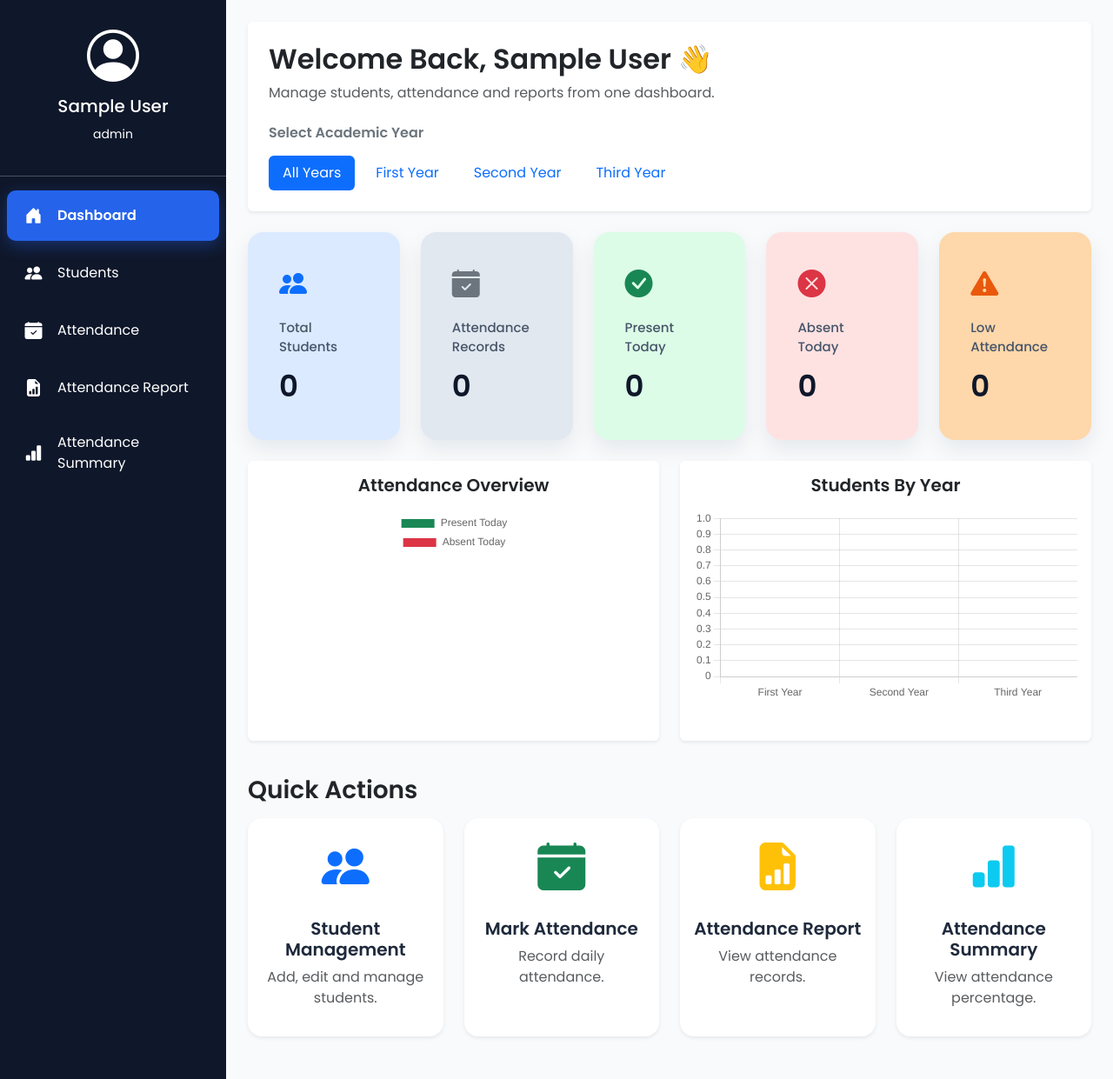
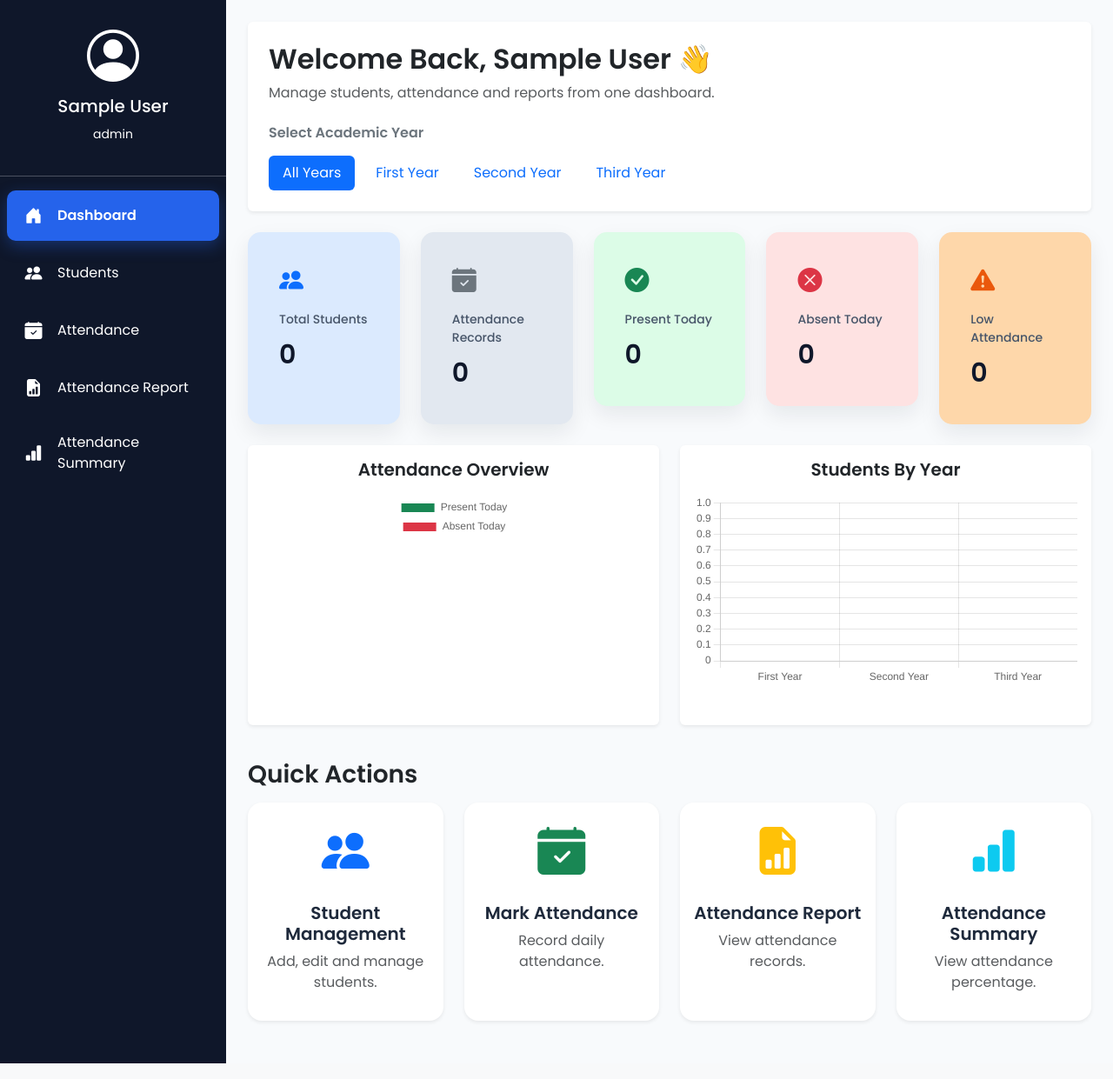
Before and after one commit to Rohit-Ibrampure-coder/-College-Students-Attendance-System, a Flask app: page /dashboard in a window 1280 px wide. Shown: the part 54-1295 px from the top of the page at 87% size. Run offline with Flask 3, Linux system fonts and the light colour scheme; the visitor is signed in with stand-in values (Sample User, id 1); data that the repository does not hold is empty.

Commit message:
Enhance dashboard UI, responsive sidebar, academic year filters, interactive analytics cards, and attendance reporting

```diff
--- a/routes/dashboard.py
+++ b/routes/dashboard.py
@@ -128,4 +128,5 @@ def dashboard():
         second_year=second_year,
         third_year=third_year,
         selected_year=selected_year,
+        today = today
     )
--- a/templates/base.html
+++ b/templates/base.html
@@ -263,7 +263,7 @@
 
             border:none;
 
-            border-radius:18px;
+            border-radius:15px;
 
             padding:20px;
 
@@ -285,15 +285,15 @@
 
         .stat-icon{
 
-            font-size:32px;
+            font-size:28px;
 
-            margin-bottom:15px;
+            margin-bottom:12px;
 
         }
 
         .stat-title{
 
-            font-size:15px;
+            font-size:14px;
 
             font-weight:500;
 
@@ -303,7 +303,7 @@
 
         .stat-number{
 
-            font-size:34px;
+            font-size:30px;
 
             font-weight:700;
 
--- a/templates/dashboard.html
+++ b/templates/dashboard.html
@@ -92,10 +92,18 @@ Dashboard
 
 <div class="row">
 
-    <div class="col-xl col-lg-4 col-md-6 col-12 mb-4">
+   <div class="col mb-4">
 
-        <div class="card stat-card"
-            style="background:#dbeafe;">
+        <a
+            href="{{ url_for(
+                'student.students',
+                year=selected_year
+            ) }}"
+            class="text-decoration-none">
+
+            <div
+                class="card stat-card"
+                style="background:#DBEAFE;">
 
                 <div class="card-body">
 
@@ -121,11 +129,21 @@ Dashboard
 
             </div>
 
+        </a>
+
     </div>
 
-    <div class="col-xl col-lg-4 col-md-6 col-12 mb-4">
+    <div class="col mb-4">
 
-        <div class="card stat-card"
+        <a
+            href="{{ url_for(
+                'attendance.attendance_report',
+                year=selected_year
+            ) }}"
+            class="text-decoration-none">
+
+            <div
+                class="card stat-card"
                 style="background:#E2E8F0;">
 
                 <div class="card-body">
@@ -152,11 +170,23 @@ Dashboard
 
             </div>
 
+        </a>
+
     </div>
+    <div class="col mb-4">
 
-    <div class="col-xl col-lg-4 col-md-6 col-12 mb-4">
+        <a
+            href="{{ url_for(
+                'attendance.attendance_report',
+                year=selected_year,
+                from_date=today,
+                to_date=today,
+                status='Present'
+            ) }}"
+            class="text-decoration-none d-block">
 
-        <div class="card stat-card"
+            <div
+                class="card stat-card"
                 style="background:#DCFCE7;">
 
                 <div class="card-body">
@@ -183,11 +213,24 @@ Dashboard
 
             </div>
 
+        </a>
+
     </div>
 
-    <div class="col-xl col-lg-4 col-md-6 col-12 mb-4">
+    <div class="col mb-4">
 
-        <div class="card stat-card"
+        <a
+            href="{{ url_for(
+                'attendance.attendance_report',
+                year=selected_year,
+                from_date=today,
+                to_date=today,
+                status='Absent'
+            ) }}"
+            class="text-decoration-none d-block">
+
+            <div
+                class="card stat-card"
                 style="background:#FEE2E2;">
 
                 <div class="card-body">
@@ -214,16 +257,28 @@ Dashboard
 
             </div>
 
+        </a>
+
     </div>
 
-    <div class="col-xl col-lg-4 col-md-6 col-12 mb-4">
+    <div class="col mb-4">
 
-        <div class="card stat-card"
+        <a
+            href="{{ url_for(
+                'attendance.attendance_summary',
+                year=selected_year,
+                status='Low Attendance'
+            ) }}"
+            class="text-decoration-none d-block">
+
+            <div
+                class="card stat-card"
                 style="background:#FED7AA;">
 
                 <div class="card-body">
 
-                <div class="stat-icon"
+                    <div
+                        class="stat-icon"
                         style="color:#EA580C;">
 
                         <i class="bi bi-exclamation-triangle-fill"></i>
@@ -245,6 +300,8 @@ Dashboard
                 </div>
 
             </div>
+
+        </a>
 
     </div>
 
```
Also changed, not shown: routes/attendance.py (+24 -2 lines), routes/student.py (+19 -3 lines). Lines whose indentation alone changed are shown as unchanged.
